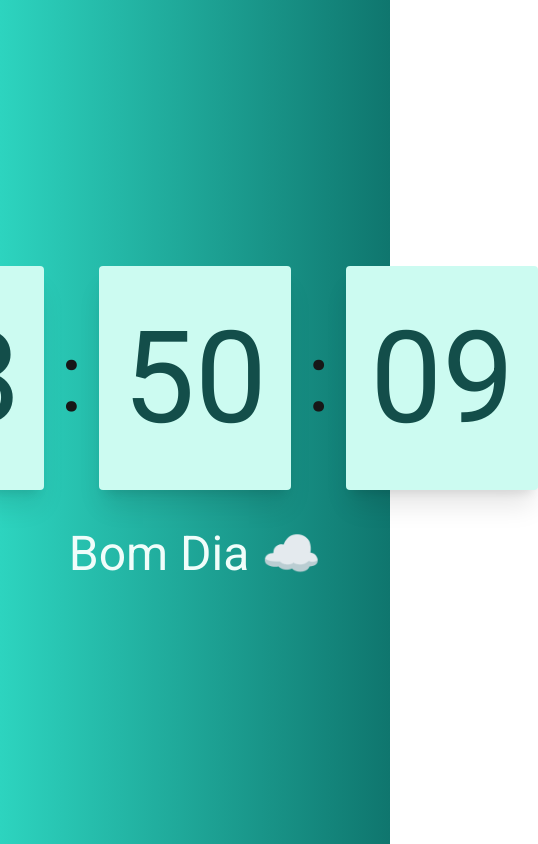
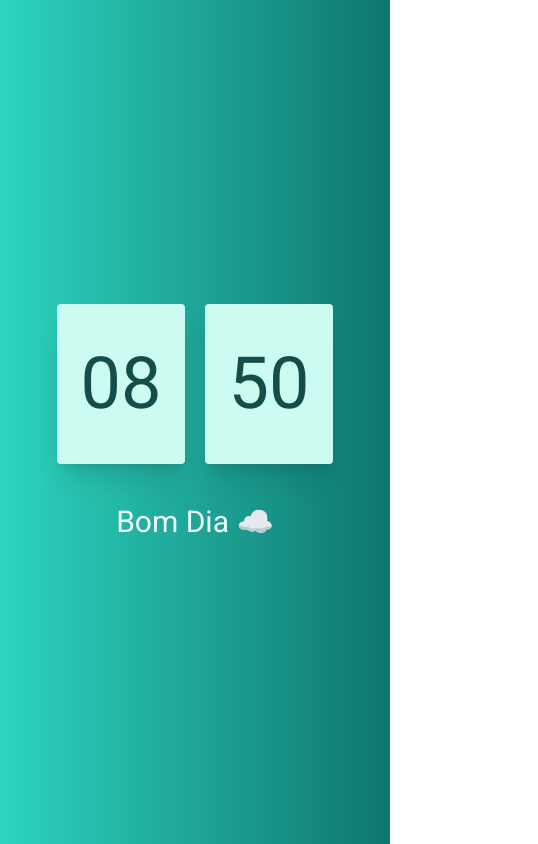
Before and after one commit to guioliveirx/clock, a Next.js app: page / in a window 390 px wide. Shown: the whole page, 538 px wide, since content can reach past the window. Built offline with nearby package versions, Linux system fonts and the light colour scheme.

Commit message:
feat: create responsibility

```diff
--- a/src/components/card/index.tsx
+++ b/src/components/card/index.tsx
@@ -1,17 +1,13 @@
+import { ReactNode } from "react";
+
 type CardProps = {
-    hour?: string;
-    minute?: string;
-    second?: string;
+    children: ReactNode;
 }
 
-export function Card({ hour, minute, second }: CardProps) {
+export function Card({ children }: CardProps) {
     return (
-        <div className="flex justify-center items-center h-56 w-48 bg-teal-100 rounded shadow-xl">
-            <p className="text-center text-teal-900 text-9xl ">
-                {hour}
-                {minute}
-                {second}
-            </p>
-        </div>
+        <>
+            {children}
+        </>
     );
 }
--- a/src/components/cards/index.tsx
+++ b/src/components/cards/index.tsx
@@ -19,11 +19,29 @@ export function Cards() {
 
     return (
         <>
-            <Card hour={hours}/>
-            <Points/>
-            <Card minute={minutes}/>
-            <Points/>
-            <Card second={seconds}/>
+            <Card>
+                <div className="flex justify-center items-center md:h-56 md:w-48 h-40 w-32 bg-teal-100 rounded shadow-xl">
+                    <p className="text-center text-teal-900 md:text-9xl text-7xl ">
+                        {hours}
+                    </p>
+                </div>
+            </Card>
+            <Points />
+            <Card>
+                <div className="flex justify-center items-center md:h-56 md:w-48 h-40 w-32 bg-teal-100 rounded shadow-xl">
+                    <p className="text-center text-teal-900 md:text-9xl text-7xl ">
+                        {minutes}
+                    </p>
+                </div>
+            </Card>
+            <Points />
+            <Card>
+                <div className="justify-center items-center md:h-56 md:w-48 h-40 w-32 bg-teal-100 rounded shadow-xl sm:flex hidden">
+                    <p className="text-center text-teal-900 md:text-9xl text-7xl">
+                        {seconds}
+                    </p>
+                </div>
+            </Card>
         </>
     );
 }
--- a/src/components/greeting/index.tsx
+++ b/src/components/greeting/index.tsx
@@ -5,7 +5,7 @@ type GreetingProps = {
 export function Greeting ( {hours}: GreetingProps) {
 
     return (
-        <p className="text-5xl mt-10 text-teal-50">
+        <p className="md:text-5xl text-3xl mt-10 text-teal-50">
             {hours >= 4 && hours < 12 && "Bom Dia ☁️"}
             {hours >= 12 && hours < 18 && "Boa Tarde ☀️"}
             {hours >= 18 || hours < 4 && "Boa Noite 🌙"}
--- a/src/components/points/index.tsx
+++ b/src/components/points/index.tsx
@@ -1,6 +1,6 @@
 export function Points () {
     return (
-        <span className="text-8xl">
+        <span className="md:text-8xl text-6xl hidden sm:block">
             :
         </span>
     );
--- a/src/pages/index.tsx
+++ b/src/pages/index.tsx
@@ -5,7 +5,7 @@ import { Greeting } from "@/components/greeting";
 export default function Home() {
   return (
     <div className="flex flex-col justify-center items-center bg-gradient-to-r from-teal-400  to-teal-700 w-screen h-screen ">
-      <div className="flex items-center gap-4">
+      <div className="flex items-center gap-5">
         <Cards />
       </div>
       <Greeting hours={Number(new Date().getHours())}/>
```
